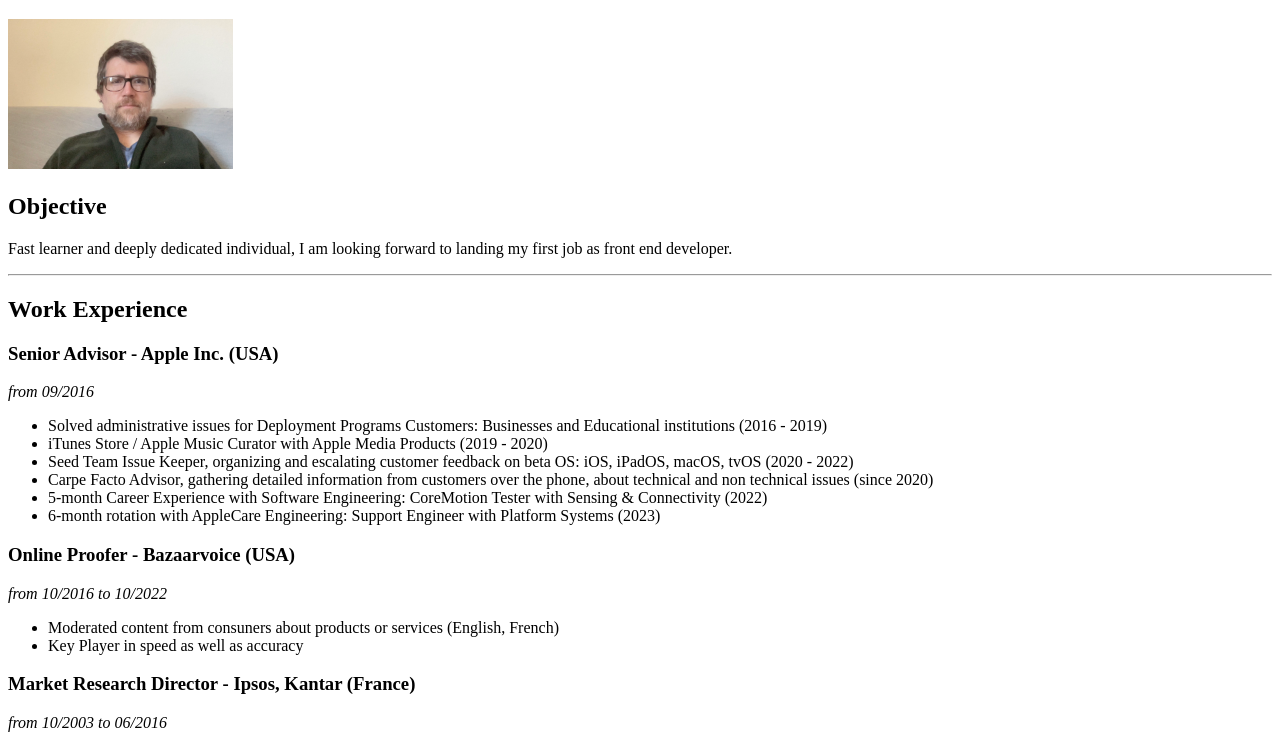
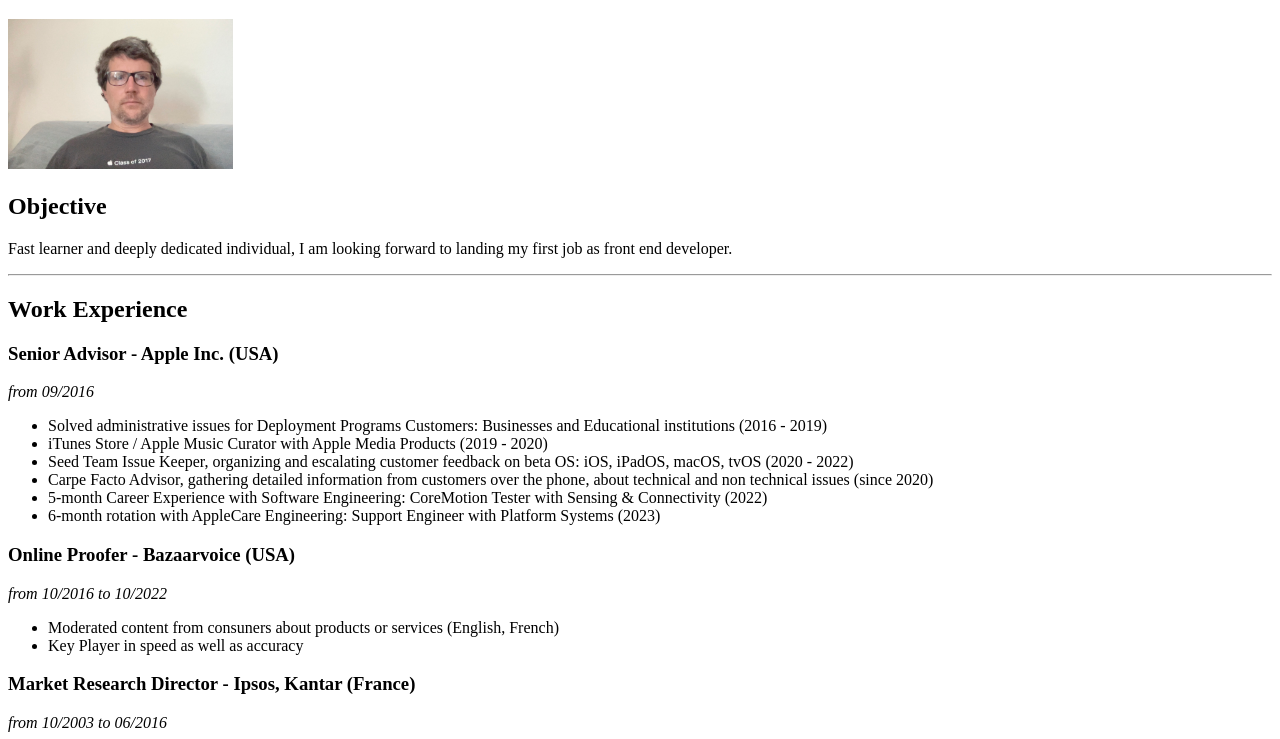
Before and after one commit to edmondprin/myResume, a plain HTML site: page index.html in a window 1280 px wide. Shown: the part 61-800 px from the top of the page. Drawn offline with Linux system fonts and the light colour scheme.

Commit message:
Update index.html
Updated html with new photo as img src

```diff
--- a/index.html
+++ b/index.html
@@ -6,7 +6,7 @@
 
 <body>
     <h1>Edmond Prin</h1>
-    <img src="Photo.jpg" height="150" alt="my picture"/>
+    <img src="Photo on 6-28-23 at 11.18 AM.jpg" height="150" alt="my picture"/>
     <br />
       <h2>Objective</h2>
         <p>Fast learner and deeply dedicated individual, I am looking forward to landing my first job as front end developer.</p>
```
